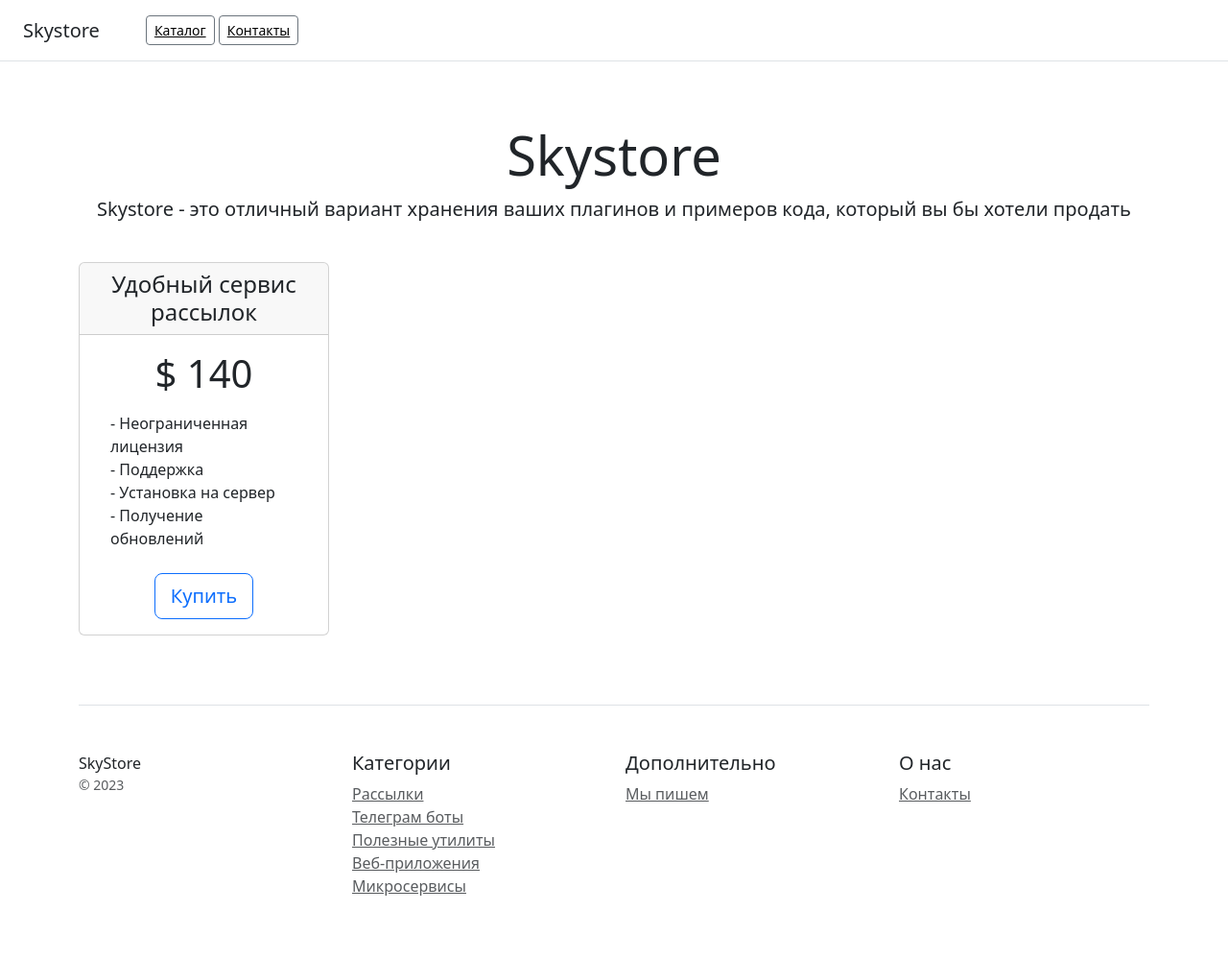
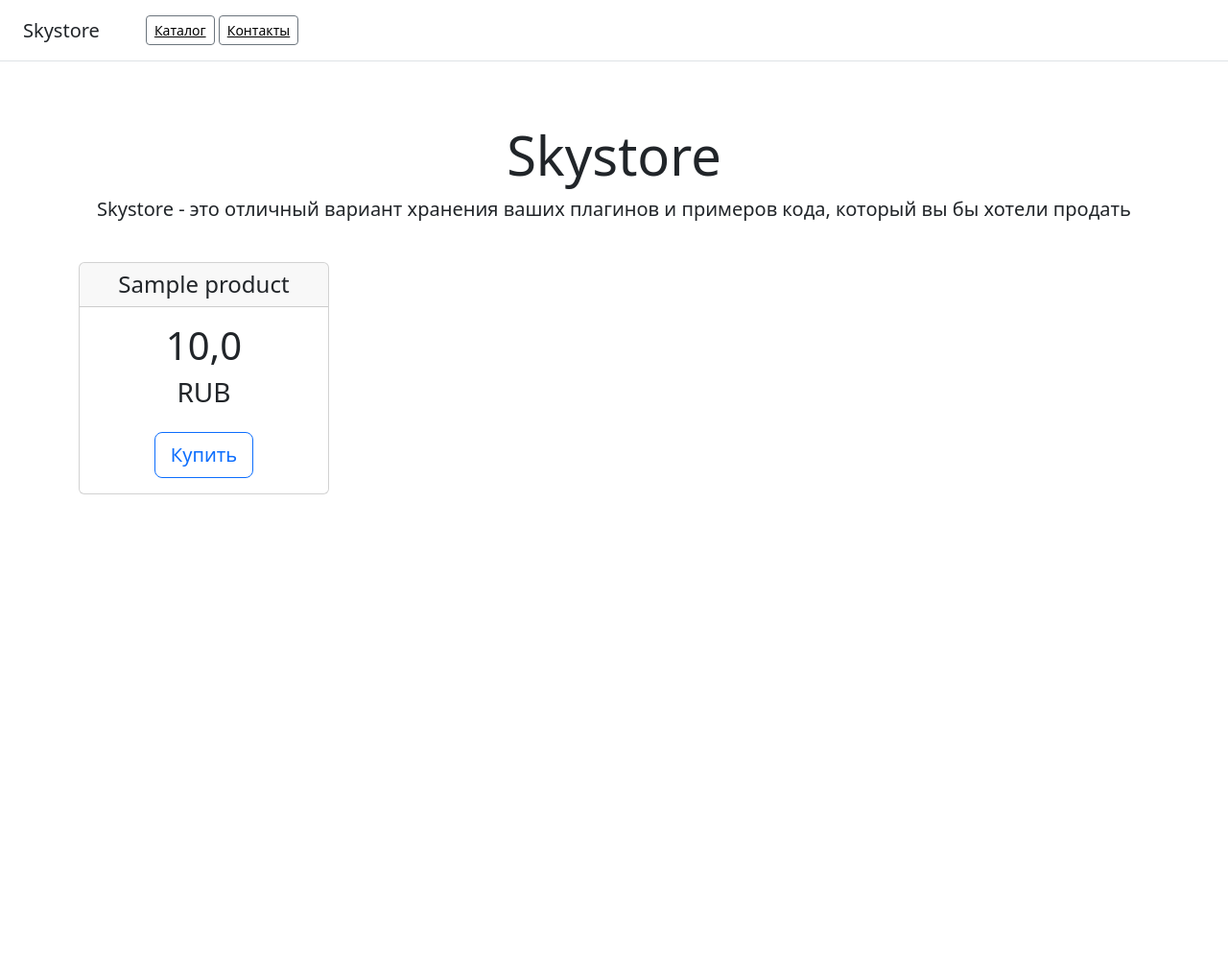
Before and after one commit to nvdovin/django_homework, a Django app: page / in a window 1280 px wide. Shown: the whole page at 96% size. After the commit the page ends 515 px from the top, so only its background shows below. Run offline with Django 4.2, Linux system fonts and the light colour scheme; tables that the repository leaves empty hold one stand-in row (values such as "Sample post"); some libraries are stand-ins or nearby versions.

Commit message:
4-я ДЗ.

```diff
--- /dev/null
+++ b/catalog/templates/catalog/base.html
@@ -0,0 +1,36 @@
+<!doctype html>
+{% load static %}
+<html lang="en">
+<head>
+    <meta charset="utf-8">
+    <meta content="width=device-width, initial-scale=1" name="viewport">
+    <title>Skystore</title>
+    <link href="{% static 'css/bootstrap.min.css' %}" rel="stylesheet">
+</head>
+<body>
+<div class="d-flex flex-column flex-md-row align-items-center p-3 px-md-4 mb-3 bg-white border-bottom box-shadow">
+    <h5 class="my-0 mr-md-auto font-weight-normal">Skystore</h5>
+    <nav class="ms-5">
+        <button class="btn btn-sm btn-outline-secondary" type="button"><a
+                class="text-black" href="{% url 'catalog:home' %}">Каталог</a>
+        </button>
+        <button class="btn btn-sm btn-outline-secondary" type="button"><a
+                class="text-black" href="{% url 'catalog:contacts' %}">Контакты</a>
+        </button>
+
+    </nav>
+</div>
+
+<div class="pricing-header px-3 py-3 pt-md-5 pb-md-4 mx-auto text-center">
+    <h1 class="display-4">Skystore</h1>
+    <p class="lead">Skystore - это отличный вариант хранения ваших плагинов и примеров кода, который вы бы хотели
+        продать</p>
+</div>
+
+{% block content %}
+{% endblock %}
+
+<script src="{% static 'js/bootstrap.min.js'%}"></script>
+<script src="{% static 'js/popper.min.js' %}"></script>
+</body>
+</html>
--- a/catalog/templates/catalog/home.html
+++ b/catalog/templates/catalog/home.html
@@ -1,85 +1,23 @@
-<!doctype html>
-<html lang="en">
-<head>
-    <meta charset="utf-8">
-    <meta name="viewport" content="width=device-width, initial-scale=1">
-    <title>Skystore</title>
-    <link href="/bootstrap/bootstrap.min.css" rel="stylesheet">
-</head>
-<body>
-<div class="d-flex flex-column flex-md-row align-items-center p-3 px-md-4 mb-3 bg-white border-bottom box-shadow">
-    <h5 class="my-0 mr-md-auto font-weight-normal">Skystore</h5>
-    <nav class="ms-5">
-        <button type="button" class="btn btn-sm btn-outline-secondary"><a
-                href="home.html" class="text-black">Каталог</a>
-        </button>
-        <button type="button" class="btn btn-sm btn-outline-secondary"><a
-                href="contacts.html" class="text-black">Контакты</a>
-        </button>
+{% extends 'catalog/base.html' %}
 
-    </nav>
-</div>
-
-<div class="pricing-header px-3 py-3 pt-md-5 pb-md-4 mx-auto text-center">
-    <h1 class="display-4">Skystore</h1>
-    <p class="lead">Skystore - это отличный вариант хранения ваших плагинов и примеров кода, который вы бы хотели
-        продать</p>
-</div>
-
+{% block content %}
 <div class="container">
     <div class="row text-center">
+        {% for object in object_list %}
         <div class="col-3">
             <div class="card mb-4 box-shadow">
                 <div class="card-header">
-                    <h4 class="my-0 font-weight-normal">Удобный сервис рассылок</h4>
+                    <h4 class="my-0 font-weight-normal">{{ object.title }}</h4>
                 </div>
                 <div class="card-body">
-                    <h1 class="card-title pricing-card-title">$ 140</h1>
+                    <h1 class="card-title pricing-card-title">{{ object.price }} <h3>RUB</h3></h1>
                     <ul class="list-unstyled mt-3 mb-4 text-start m-3">
-                        <li>- Неограниченная лицензия</li>
-                        <li>- Поддержка</li>
-                        <li>- Установка на сервер</li>
-                        <li>- Получение обновлений</li>
                     </ul>
-                    <button type="button" class="btn btn-lg btn-block btn-outline-primary">Купить</button>
+                    <button class="btn btn-lg btn-block btn-outline-primary" type="button">Купить</button>
                 </div>
             </div>
         </div>
+        {% endfor %}
     </div>
 
-    <footer class="pt-4 my-md-5 pt-md-5 border-top">
-        <div class="row">
-            <div class="col-12 col-md">
-                SkyStore
-                <small class="d-block mb-3 text-muted">&copy; 2023</small>
-            </div>
-            <div class="col-6 col-md">
-                <h5>Категории</h5>
-                <ul class="list-unstyled text-small">
-                    <li><a class="text-muted" href="#">Рассылки</a></li>
-                    <li><a class="text-muted" href="#">Телеграм боты</a></li>
-                    <li><a class="text-muted" href="#">Полезные утилиты</a></li>
-                    <li><a class="text-muted" href="#">Веб-приложения</a></li>
-                    <li><a class="text-muted" href="#">Микросервисы</a></li>
-                </ul>
-            </div>
-            <div class="col-6 col-md">
-                <h5>Дополнительно</h5>
-                <ul class="list-unstyled text-small">
-                    <li><a class="text-muted" href="#">Мы пишем</a></li>
-                </ul>
-            </div>
-            <div class="col-6 col-md">
-                <h5>О нас</h5>
-                <ul class="list-unstyled text-small">
-                    <li><a class="text-muted" href="/contacts/">Контакты</a></li>
-                </ul>
-            </div>
-        </div>
-    </footer>
-</div>
-
-<script src="/bootstrap/bootstrap.min.js"></script>
-<script src="/bootstrap/popper.min.js"></script>
-</body>
-</html>
+    {% endblock %}
--- a/catalog/urls.py
+++ b/catalog/urls.py
@@ -4,11 +4,13 @@ from django.conf import settings
 from django.conf.urls.static import static
 from django.contrib import admin
 from django.urls import path, include
+from catalog.apps import CatalogConfig
 
+app_name = CatalogConfig.name
 
 urlpatterns = [
-        path('', home),
-        path('contacts/', contacts)
+        path('', home, name="home"),
+        path('contacts/', contacts, name="contacts")
     ]
 
 if settings.DEBUG:
--- a/catalog/views.py
+++ b/catalog/views.py
@@ -1,10 +1,16 @@
 from django.shortcuts import render
+from catalog.models import Product
 
 
 # Create your views here.
 
 def home(request):
-    return render(request, "catalog/home.html")
+    products_list = Product.objects.all()
+    context = {
+        "object_list": products_list
+    }
+
+    return render(request, "catalog/home.html", context)
 
 
 def contacts(request):
--- a/config/settings.py
+++ b/config/settings.py
@@ -120,9 +120,9 @@ USE_TZ = True
 # https://docs.djangoproject.com/en/4.2/howto/static-files/
 
 STATIC_URL = 'static/'
-STATICFILES_DIRS = [
-    BASE_DIR / "static",
-]
+STATICFILES_DIRS = (
+    BASE_DIR / 'static',
+)
 
 # Default primary key field type
 # https://docs.djangoproject.com/en/4.2/ref/settings/#default-auto-field
--- a/config/urls.py
+++ b/config/urls.py
@@ -19,7 +19,8 @@ import django.urls
 from django.contrib import admin
 from django.urls import path, include
 
+
 urlpatterns = [
     path('admin/', admin.site.urls),
-    path('', include('catalog.urls'))
+    path('', include('catalog.urls', namespace='catalog'))
 ]
```
Also changed, not shown: catalog/templates/catalog/contacts.html (+3 -28 lines).
